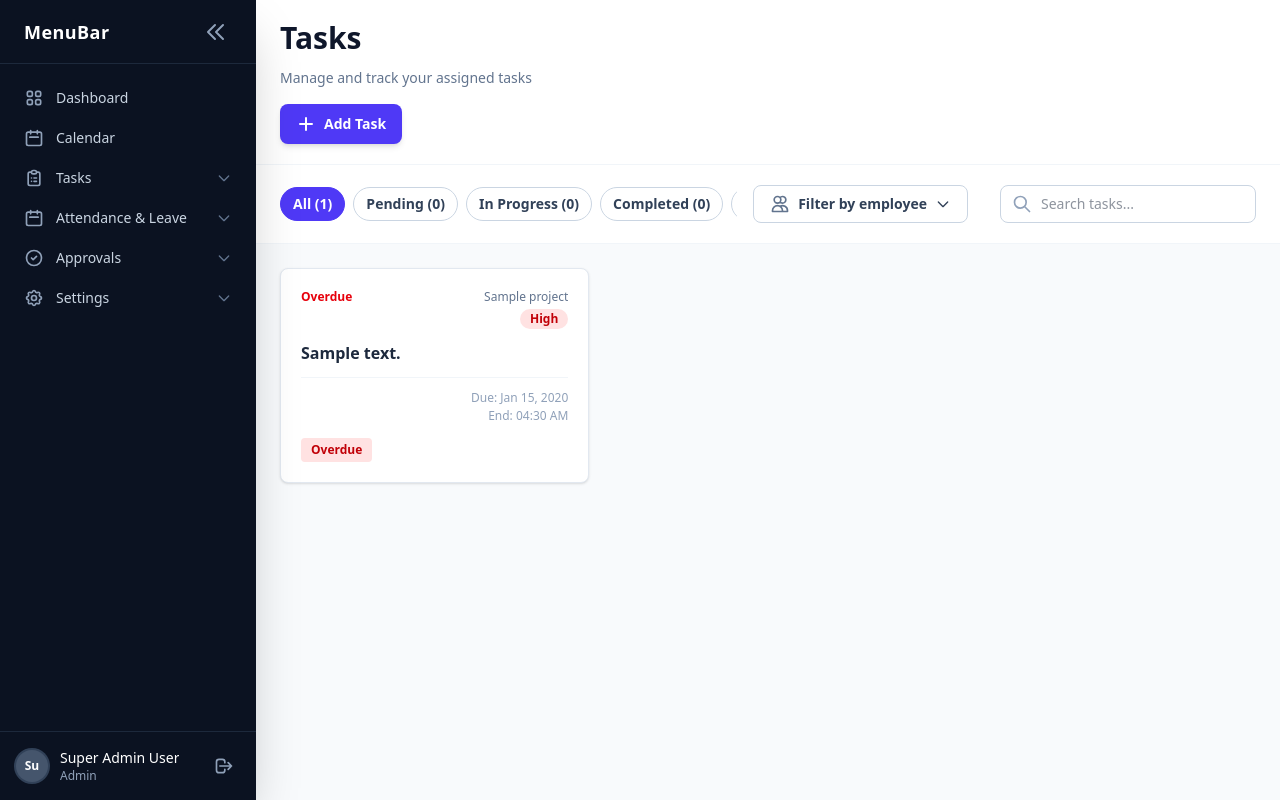
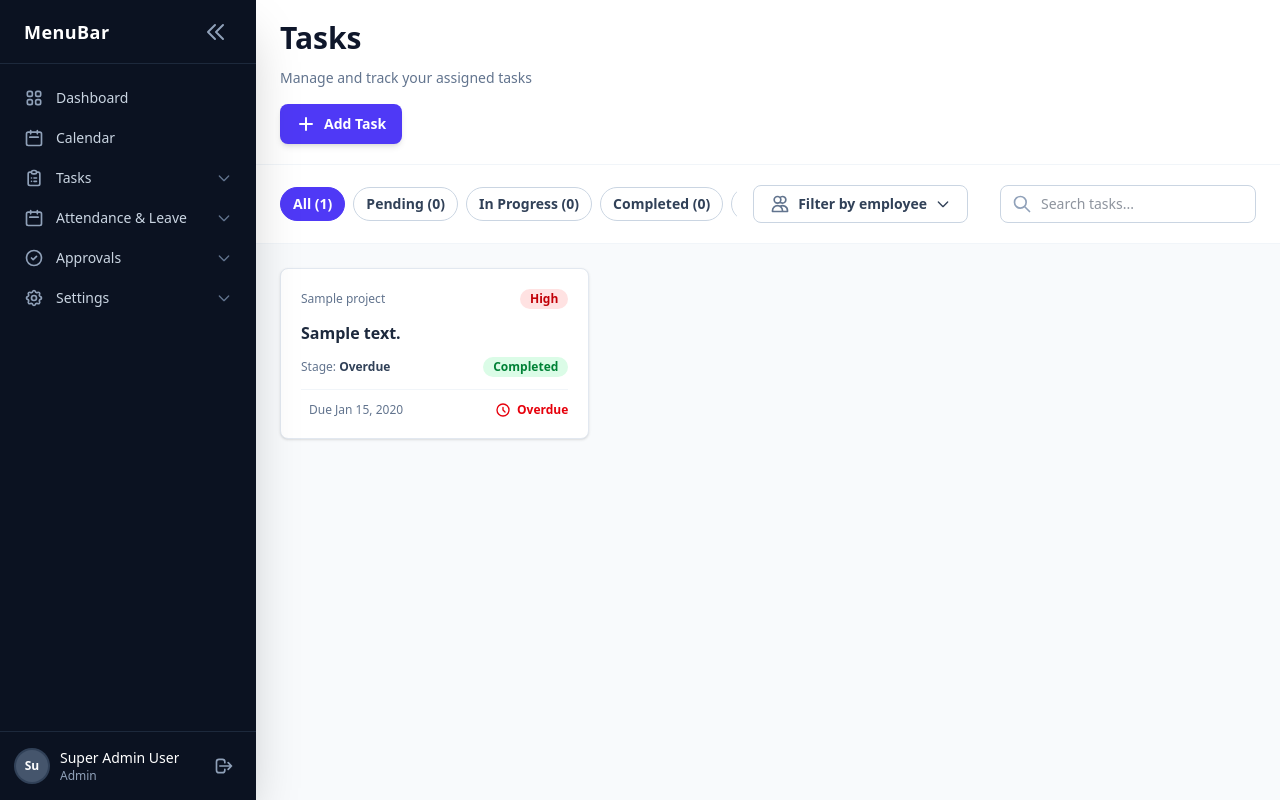
Before and after one commit to UNITECTURE/UnitectureApp, a Laravel app: page /tasks in a window 1280 px wide. Run offline with Laravel 12, Linux system fonts and the light colour scheme; a user stored in the database is signed in; data comes from the database, SQL or seed files in the repository; tables that the repository leaves empty hold one stand-in row (values such as "Sample post"); style sheets or scripts are compiled from the project's sources; some libraries are stand-ins or nearby versions.

Commit message:
card ui change

```diff
--- a/resources/views/tasks/index.blade.php
+++ b/resources/views/tasks/index.blade.php
@@ -115,12 +115,8 @@
                     <template x-for="task in filteredTasks" :key="task.id">
                         <div class="bg-white rounded-lg shadow-sm border border-slate-200 p-5 hover:shadow-md hover:border-slate-300 transition-all cursor-pointer group"
                             @click="openModal(task)">
-                            <!-- Header: time left (left), project + priority (right) -->
-                            <div class="flex items-start justify-between mb-3 gap-2">
-                                <span class="text-xs font-semibold shrink-0"
-                                    :class="dueInClass(task)"
-                                    x-text="dueIn(task)"></span>
-                                <div class="flex flex-col items-end gap-1 min-w-0">
+                            <!-- Header: project (left), priority (right) -->
+                            <div class="flex items-center justify-between mb-3 gap-2">
                                 <span class="text-xs font-medium text-slate-500 truncate max-w-full" x-text="task.project?.name || 'No Project'"></span>
                                 <span class="inline-flex items-center px-2.5 py-0.5 rounded-full text-xs font-bold shrink-0"
                                     :class="{
@@ -132,15 +128,27 @@
                                     x-text="task.priority ? task.priority.charAt(0).toUpperCase() + task.priority.slice(1) : 'Normal'">
                                 </span>
                             </div>
-                            </div>
 
                             <!-- Description -->
                             <p class="text-base font-bold text-slate-800 mb-3 line-clamp-2 group-hover:text-indigo-600 transition-colors"
                                 x-text="(task.description || '').substring(0, 120) + ((task.description || '').length > 120 ? '...' : '')">
                             </p>
 
-                            <!-- Footer -->
-                            <div class="flex items-center justify-between pt-3 border-t border-slate-100 gap-2">
+                            <!-- Stage + Status row -->
+                            <div class="flex items-center justify-between mb-3">
+                                <div class="text-xs font-medium text-slate-500">
+                                    <span>Stage: </span>
+                                    <span class="font-semibold text-slate-700" x-text="formatStage(task.stage)"></span>
+                                </div>
+                                <span class="inline-flex items-center px-2.5 py-0.5 rounded-full text-xs font-semibold"
+                                    :class="getStatusBadgeColor(task.status)"
+                                    x-text="formatStatus(task.status)">
+                                </span>
+                            </div>
+
+                            <!-- Footer: assignees + due date (left), time left (right) -->
+                            <div class="flex items-center justify-between pt-3 border-t border-slate-100 gap-3">
+                                <div class="flex items-center gap-2 min-w-0">
                                     <div class="flex -space-x-2 shrink-0">
                                         <template x-for="(assignee, index) in task.assignees.slice(0, 3)" :key="assignee.id">
                                             <img :src="getProfileImageUrl(assignee)"
@@ -155,23 +163,20 @@
                                             </div>
                                         </template>
                                     </div>
-                                <div class="flex flex-col gap-0.5 text-xs font-medium text-slate-400 min-w-0 text-right">
-                                    <span class="truncate">Due: <span x-text="formatDate(task.end_date)"></span></span>
-                                    <span class="truncate">End: <span x-text="formatTime(task.end_date)"></span></span>
+                                    <div class="text-xs font-medium text-slate-500 truncate">
+                                        <span>Due </span>
+                                        <span x-text="formatDate(task.end_date)"></span>
                                     </div>
                                 </div>
 
-                            <!-- Status Badge -->
-                            <div class="mt-3">
-                                <span class="inline-flex items-center px-2.5 py-1 rounded text-xs font-semibold"
-                                    :class="{
-                                        'bg-yellow-100 text-yellow-700': task.stage === 'pending',
-                                        'bg-blue-100 text-blue-700': task.stage === 'in_progress',
-                                        'bg-green-100 text-green-700': task.stage === 'completed',
-                                        'bg-red-100 text-red-700': task.stage === 'overdue'
-                                    }"
-                                    x-text="formatStage(task.stage)">
-                                </span>
+                                <div class="flex items-center gap-1.5 text-xs font-semibold shrink-0"
+                                    :class="dueInClass(task)">
+                                    <svg class="w-4 h-4" fill="none" stroke="currentColor" viewBox="0 0 24 24">
+                                        <path stroke-linecap="round" stroke-linejoin="round" stroke-width="2"
+                                            d="M12 8v4l3 3m6-3a9 9 0 11-18 0 9 9 0 0118 0z" />
+                                    </svg>
+                                    <span x-text="dueIn(task)"></span>
+                                </div>
                             </div>
                         </div>
                     </template>
@@ -481,6 +486,18 @@
                     } finally {
                         this.saving = false;
                     }
+                },
+                getStatusBadgeColor(status) {
+                    const colors = {
+                        'wip': 'bg-blue-100 text-blue-700',
+                        'completed': 'bg-green-100 text-green-700',
+                        'revision': 'bg-orange-100 text-orange-700',
+                        'closed': 'bg-slate-100 text-slate-700',
+                        'hold': 'bg-purple-100 text-purple-700',
+                        'under_review': 'bg-yellow-100 text-yellow-700',
+                        'awaiting_resources': 'bg-amber-100 text-amber-700',
+                    };
+                    return colors[status] || 'bg-slate-100 text-slate-700';
                 },
 
                 peopleChanged() {
```
Lines whose indentation alone changed are shown as unchanged.
